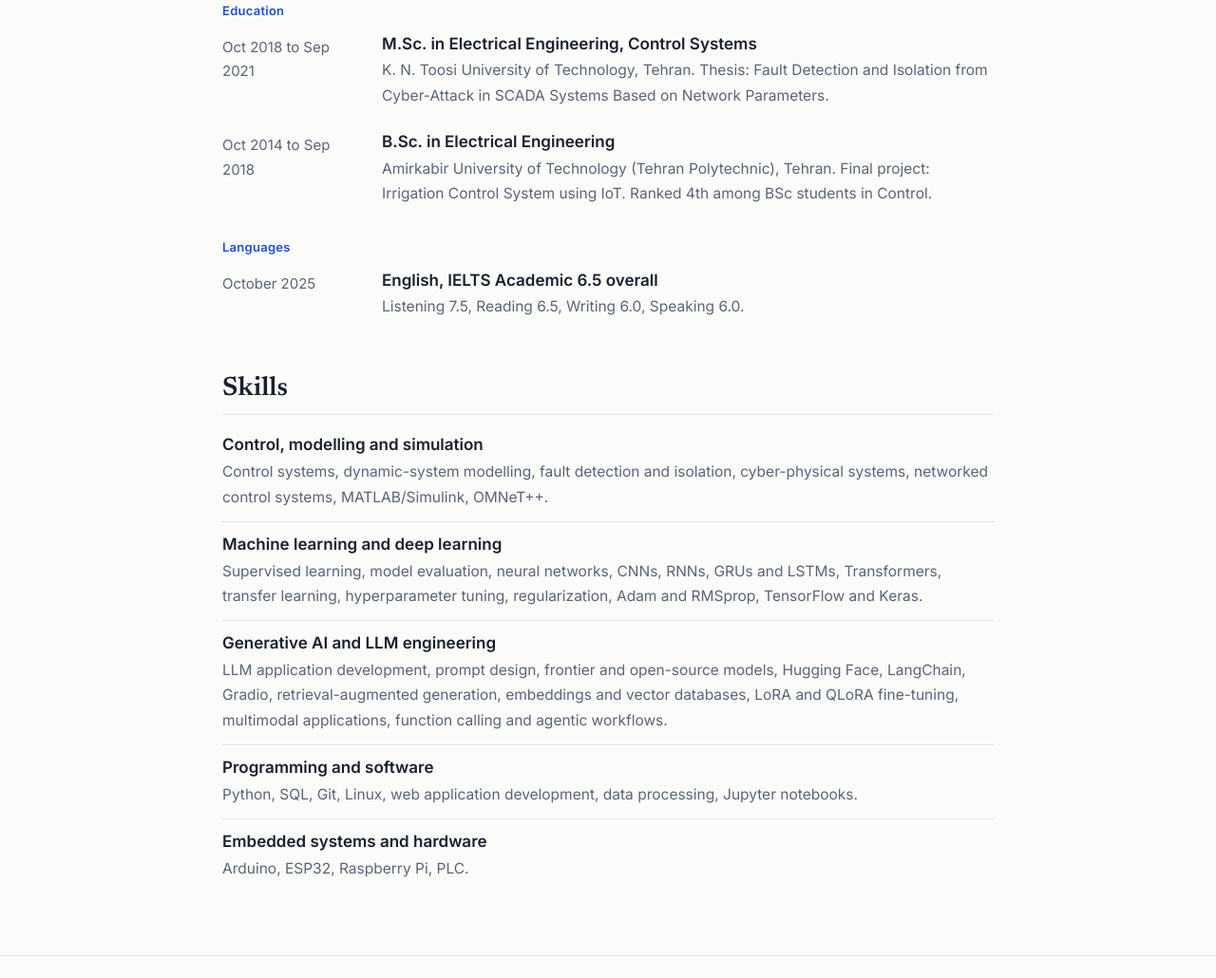
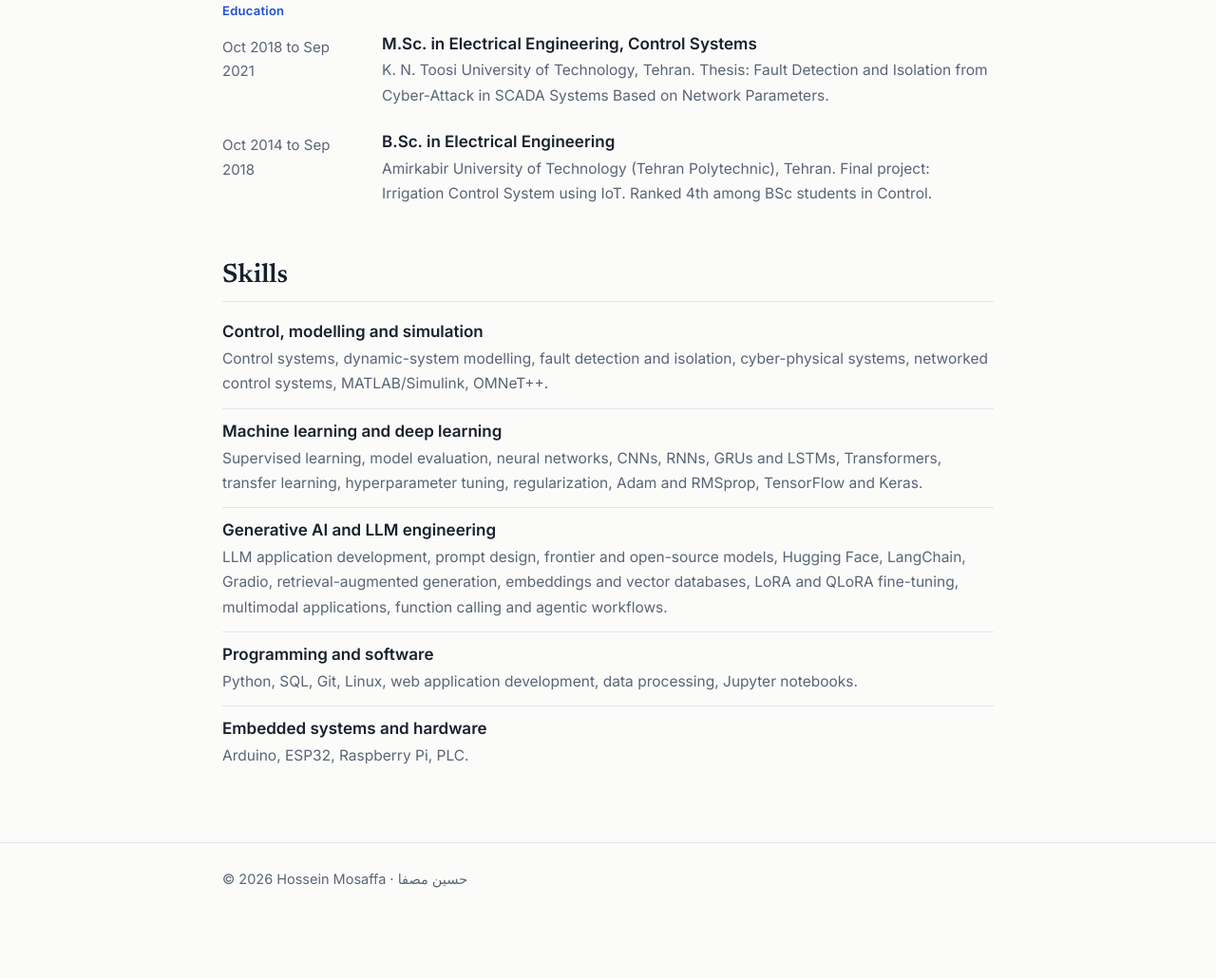
Before and after one commit to Hossein-Mosaffa/Hossein-Mosaffa.github.io, a plain HTML site: page index.html in a window 1280 px wide. Shown: the part 2727-3757 px from the top of the page at 95% size. After the commit the page ends 3714 px from the top, so only its background shows below. Drawn offline with Linux system fonts and the light colour scheme.

Commit message:
Remove a section from index.html
Removed a section from the resume.

```diff
--- a/index.html
+++ b/index.html
@@ -190,8 +190,6 @@ footer .wrap{display:flex;flex-wrap:wrap;gap:8px 24px}
     <p class="sub">Education</p>
     <div class="bg"><div class="w">Oct 2018 to Sep 2021</div><div><h3>M.Sc. in Electrical Engineering, Control Systems</h3><p>K. N. Toosi University of Technology, Tehran. Thesis: Fault Detection and Isolation from Cyber-Attack in SCADA Systems Based on Network Parameters.</p></div></div>
     <div class="bg"><div class="w">Oct 2014 to Sep 2018</div><div><h3>B.Sc. in Electrical Engineering</h3><p>Amirkabir University of Technology (Tehran Polytechnic), Tehran. Final project: Irrigation Control System using IoT. Ranked 4th among BSc students in Control.</p></div></div>
-    <p class="sub">Languages</p>
-    <div class="bg"><div class="w">October 2025</div><div><h3>English, IELTS Academic 6.5 overall</h3><p>Listening 7.5, Reading 6.5, Writing 6.0, Speaking 6.0.</p></div></div>
   </section>
 
   <section id="skills">
```
